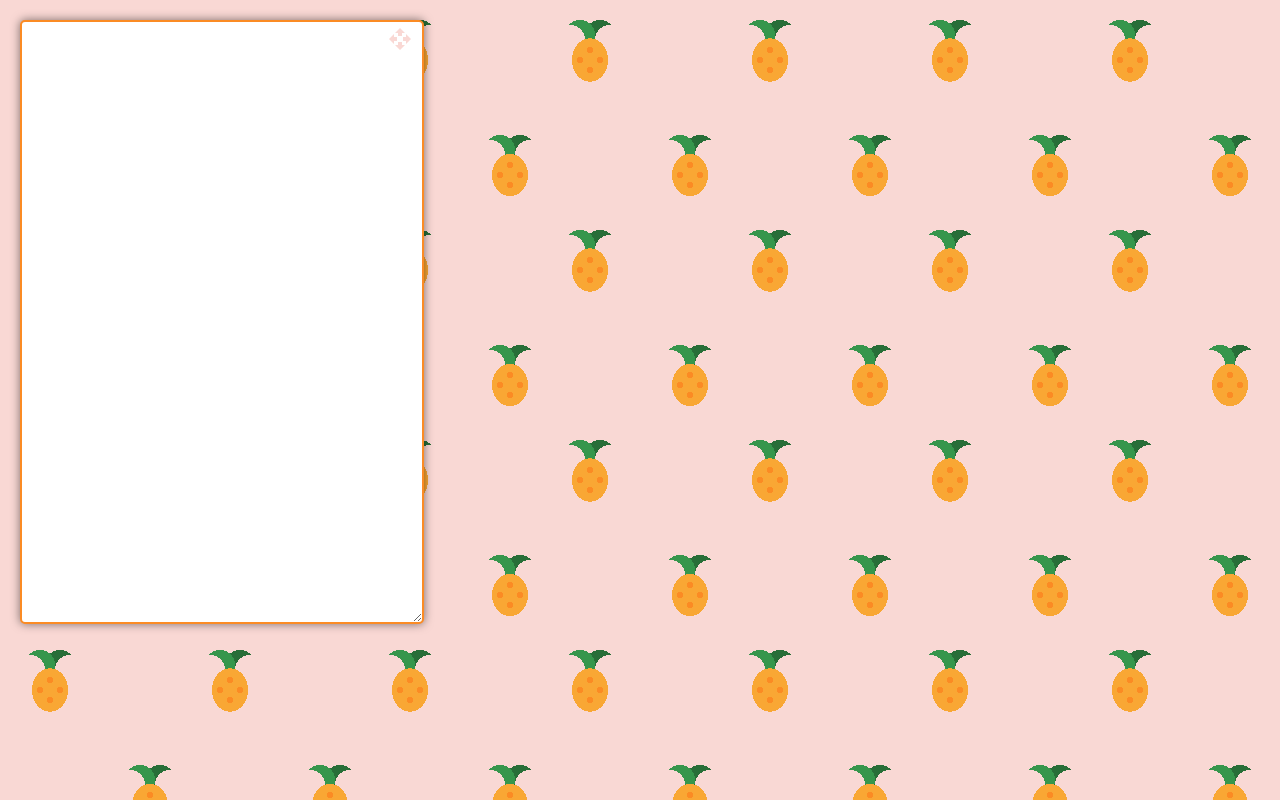
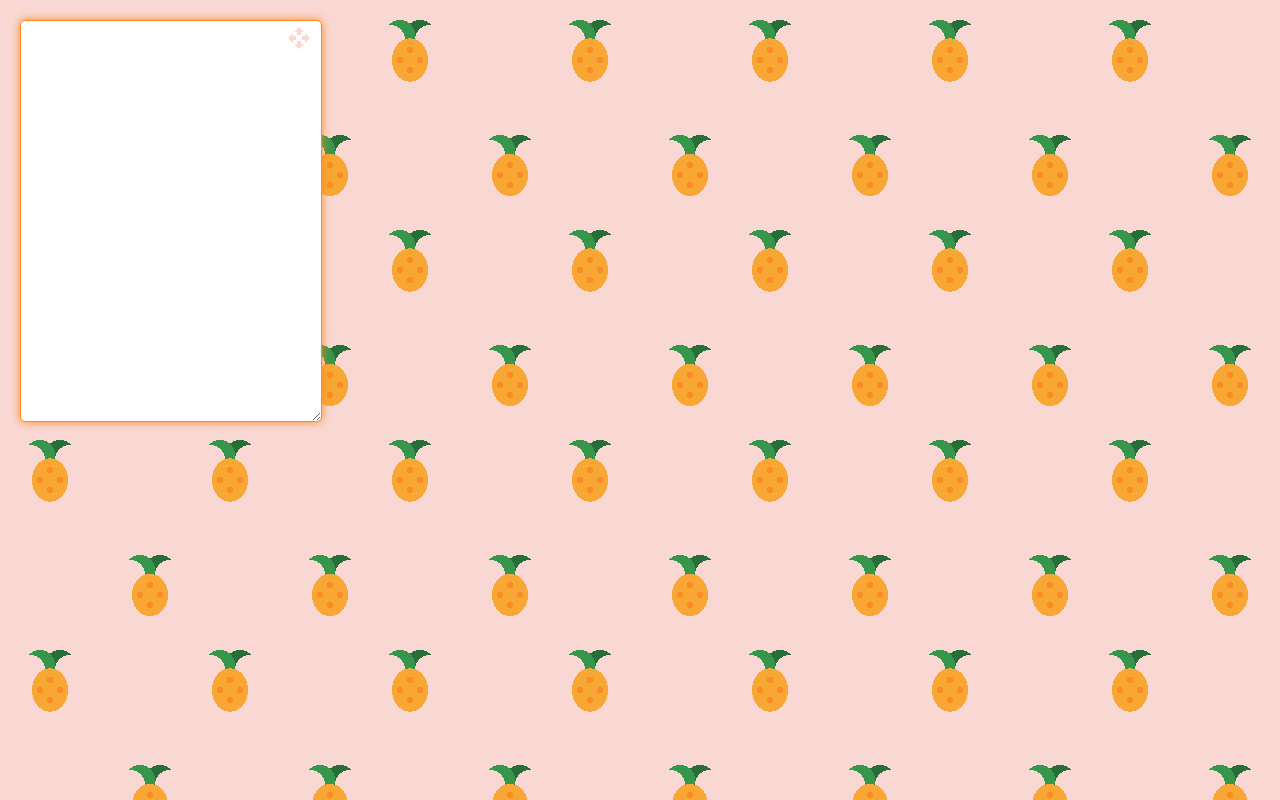
Before and after one commit to vasv-maksim/todo, an Angular app in the folder front/: page / in a window 1280 px wide. Built offline with nearby package versions, Linux system fonts and the light colour scheme.

Commit message:
todo customize

```diff
--- a/front/src/app/todo/todo.component.html
+++ b/front/src/app/todo/todo.component.html
@@ -7,7 +7,6 @@
       </svg>
     </div>
     <div class="todo__content">
-
     </div>
   </div>
 </div>
--- a/front/src/app/todo/todo.component.scss
+++ b/front/src/app/todo/todo.component.scss
@@ -5,6 +5,7 @@
   z-index: $z-index1;
   width: 100vw;
   height: 100vh;
+  overflow: hidden;
 
  // https://codepen.io/AngelaVelasquez/pen/yVEOpY
   background:
@@ -49,13 +50,14 @@
   top: 20px;
   left: 20px;
 
-  min-width: 400px;
+  min-width: 300px;
   max-width: 900px;
-  min-height: 600px;
+  min-height: 400px;
+  max-height: 700px;
 
-  border: 2px solid $DarkYellow;
+  border: 1px solid $DarkYellow;
   border-radius: 5px;
-  box-shadow: 0 0 10px rgba(0,0,0,0.5);
+  box-shadow: 0 0 10px $DarkYellow;
 
   display: flex;
   flex-direction: column;
```
Lines whose indentation alone changed are shown as unchanged.
